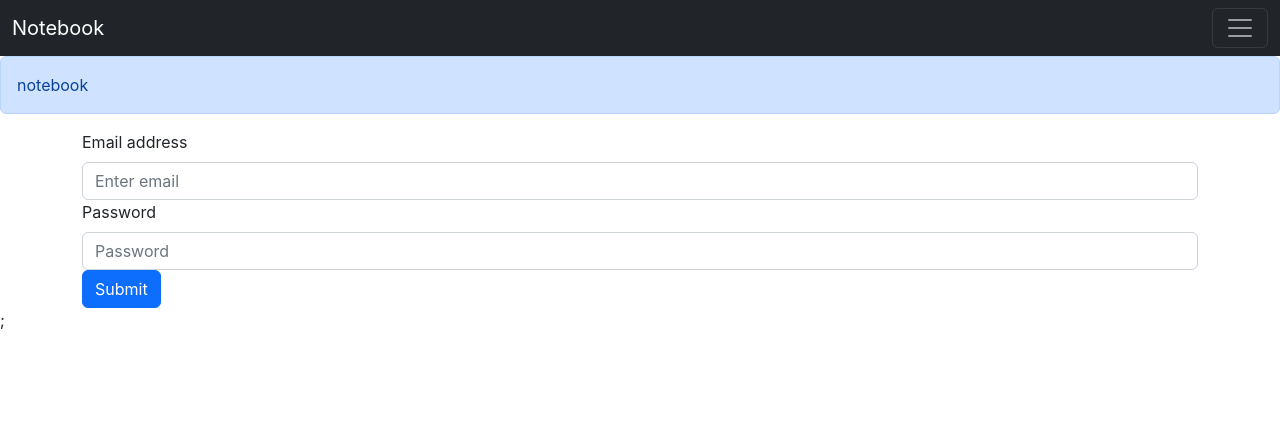
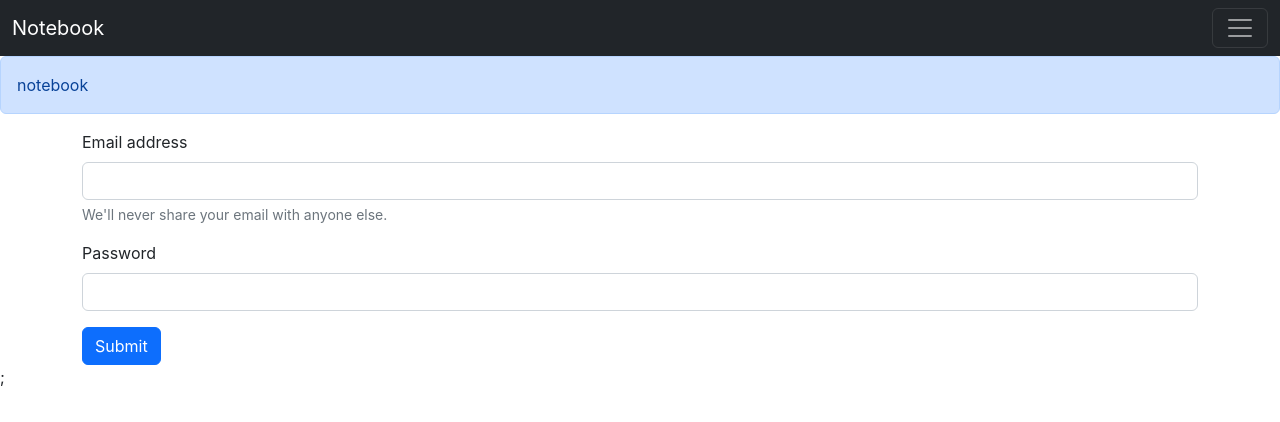
Before and after one commit to abhishekgautam08/notebook-frontend, a React (Create React App) app: page /login in a window 1280 px wide. Shown: the top 422 px of the page. Built offline with nearby package versions, Linux system fonts and the light colour scheme.

Commit message:
create login

```diff
--- a/src/Pages/Login.js
+++ b/src/Pages/Login.js
@@ -1,40 +1,72 @@
-import React from "react";
+import React, { useState } from "react";
+import { useNavigate } from "react-router-dom";
 
 const Login = () => {
-  const onSubmit = (e) => {
+  const [credentials, setCredentials] = useState({ email: "", password: "" });
+  let navigate = useNavigate;
+
+  const handleSubmit = async (e) => {
     e.prevent.default();
-    fetch("localhost:5000/api/auth/login");
+    const response = await fetch("localhost:5000/api/auth/login", {
+      method: "POST",
+      headers: {
+        "Content-Type": "application/json",
+      },
+      body: JSON.stringify({
+        email: credentials.email,
+        password: credentials.password,
+      }),
+    });
+    const json = await response.json();
+    console.log(json);
+    if (json.success) {
+      localStorage.setItem("token", json.authtoken);
+    } else {
+      alert("invalid credentials");
+      navigate.push("/");
+    }
   };
+
+  const onChange = (e) => {
+    setCredentials({ ...credentials, [e.target.name]: e.target.value });
+  };
+
   return (
     <>
-      <form>
-        <div className="form-group">
+      <form onSubmit={handleSubmit}>
+        <div className="mb-3">
           <label htmlFor="email" className="form-label">
             Email address
           </label>
           <input
             type="email"
             className="form-control"
+            value={credentials.email}
+            onChange={onChange}
             id="email"
+            name="email"
             aria-describedby="emailHelp"
-            placeholder="Enter email"
-            name="email"
           />
+          <div id="emailHelp" className="form-text">
+            We'll never share your email with anyone else.
+          </div>
         </div>
-        <div className="form-group">
+        <div className="mb-3">
           <label htmlFor="password" className="form-label">
             Password
           </label>
           <input
             type="password"
             className="form-control"
+            value={credentials.password}
+            onChange={onChange}
+            name="password"
             id="password"
-            placeholder="Password"
-            name="password"
+            autoComplete="auto"
           />
         </div>
 
-        <button type="submit" className="btn btn-primary" onSubmit={onSubmit}>
+        <button type="submit" className="btn btn-primary">
           Submit
         </button>
       </form>
--- a/src/components/AddNote.js
+++ b/src/components/AddNote.js
@@ -8,7 +8,7 @@ const AddNote = () => {
   const [note, setNotes] = useState({
     title: "",
     description: "",
-    tag: "default",
+    tag: "",
   });
 
   const handleClick = (e) => {
```
Also changed, not shown: 1 other file (tests, documents, lock files or other folders).
